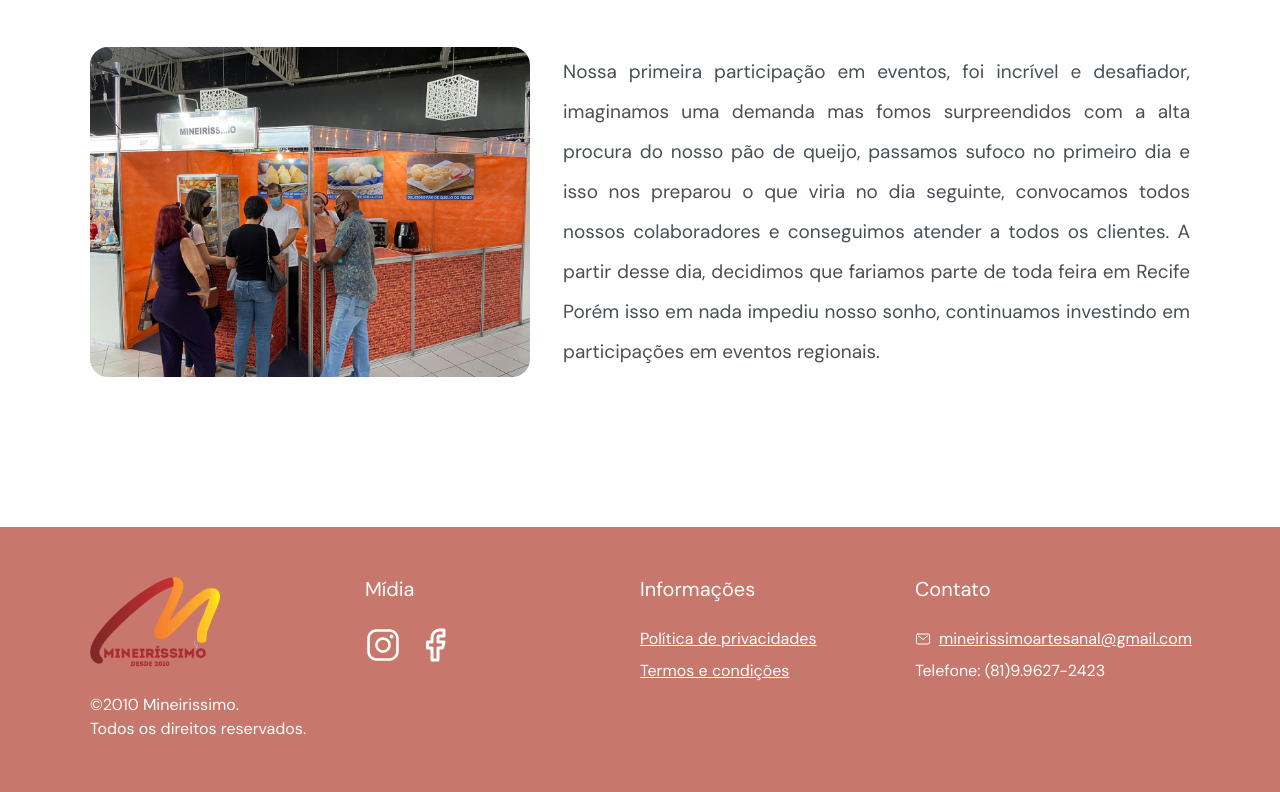
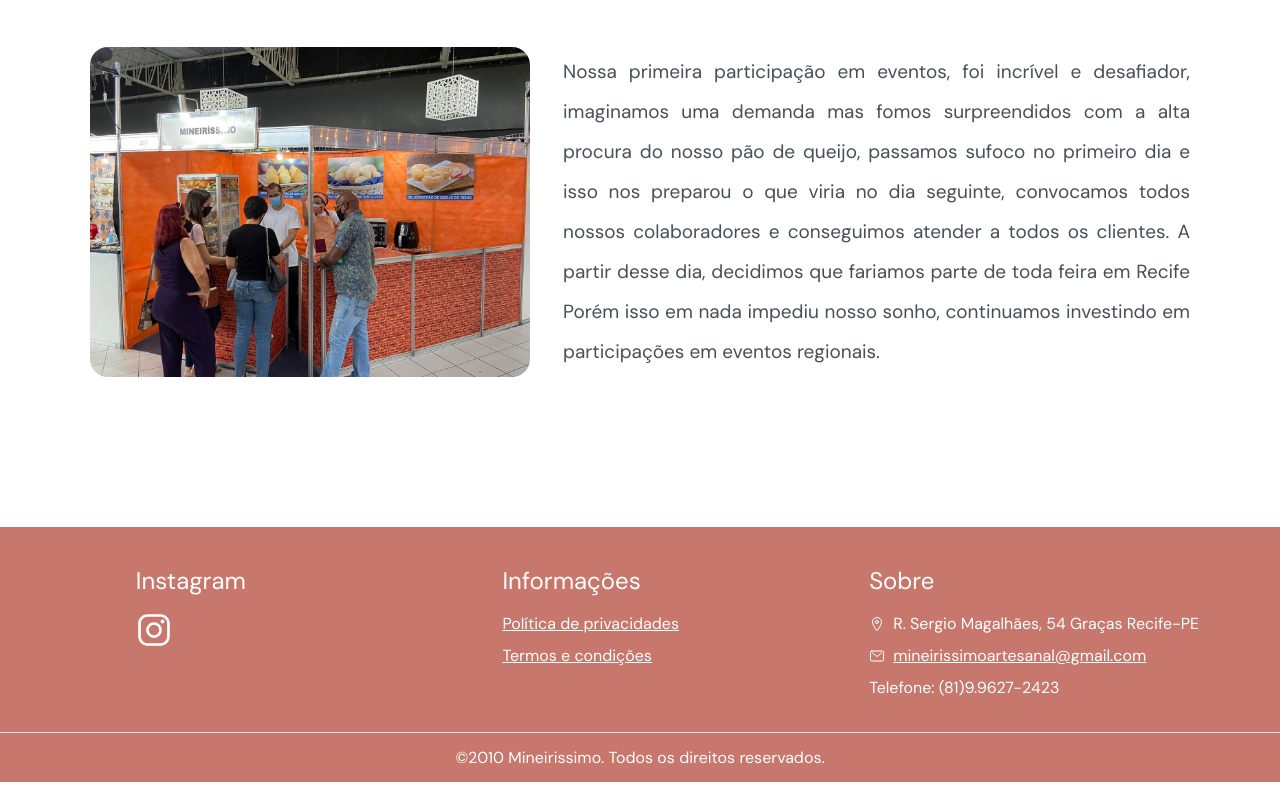
Before and after one commit to HenriquedaFonte/mineirissimo, a Next.js app: page / in a window 1280 px wide. Shown: the part 5613-6405 px from the top of the page. Built offline with nearby package versions, Linux system fonts and the light colour scheme.

Commit message:
feat: base footer for desktop

```diff
--- a/src/components/Footer/footer.module.scss
+++ b/src/components/Footer/footer.module.scss
@@ -7,7 +7,7 @@
 
   text-align: center;
 
-  padding: 50px 0;
+  padding: 40px 0 0 0;
 }
 
 .container {
@@ -16,7 +16,7 @@
   display: flex;
   flex-direction: row;
   align-items: center;
-  justify-content: space-between;
+  justify-content: space-around;
 
   margin: 0 auto;
 }
@@ -26,8 +26,14 @@
   display: flex;
   flex-direction: column;
   align-items: flex-start;
+}
 
-  gap: 26px;
+.contentTitle {
+  color: $color--white;
+  font-size: 24px;
+  font-weight: 400;
+
+  margin-bottom: 16px;
 }
 
 .logoContainer {
@@ -40,11 +46,6 @@
 .logo {
   width: 100%;
   height: 100%;
-}
-
-.rights {
-  color: $color--white;
-  text-align: start;
 }
 
 .socialLinksList {
@@ -62,16 +63,13 @@
   font-size: 36px;
 }
 
-.contentTitle {
-  color: $color--white;
-  font-size: 20px;
-  font-weight: 400;
-}
+.list {
+  width: max-content;
 
-.list {
   display: flex;
   flex-direction: column;
   align-items: flex-start;
+
   gap: 8px;
 }
 
@@ -93,3 +91,15 @@
 
   gap: 8px;
 }
+
+.contentRights {
+  height: 50px;
+  display: flex;
+  justify-content: center;
+  align-items: center;
+
+  margin: 0 auto;
+  border-top: 1px solid $color--gray-2;
+
+  color: $color--white;
+}
--- a/src/components/Footer/index.js
+++ b/src/components/Footer/index.js
@@ -1,30 +1,18 @@
 import Image from "next/image";
 import styles from "./footer.module.scss";
 
-import { IoLogoInstagram, IoMailOutline } from "react-icons/io5";
-import { FiFacebook } from "react-icons/fi";
-
-import Logo from "../../assets/icons/logo.png";
+import {
+  IoLogoInstagram,
+  IoMailOutline,
+  IoLocationOutline,
+} from "react-icons/io5";
 
 export function Footer() {
   return (
     <footer className={styles.footer}>
       <div className={styles.container}>
         <div class={`${styles.content} col-3`}>
-          <header className={styles.logoContainer}>
-            <Image
-              className={styles.logo}
-              src={Logo}
-              alt="Logotipo da Mineiríssimo"
-            />
-          </header>
-          <div className={styles.rights}>
-            <p>©2010 Mineirissimo.</p>
-            <p>Todos os direitos reservados.</p>
-          </div>
-        </div>
-        <div class={`${styles.content} col-3`}>
-          <h5 className={styles.contentTitle}>Mídia</h5>
+          <h5 className={styles.contentTitle}>Instagram</h5>
           <ul className={styles.socialLinksList}>
             <li className={styles.sociaLlink}>
               <a
@@ -32,11 +20,6 @@ export function Footer() {
                 href="http://instagram.com/mineirissimo.recife"
               >
                 <IoLogoInstagram />
-              </a>
-            </li>
-            <li className={styles.sociaLlink}>
-              <a target="_blank" href="http://facebook.com/mineirissimo.recife">
-                <FiFacebook />
               </a>
             </li>
           </ul>
@@ -59,8 +42,13 @@ export function Footer() {
         </div>
 
         <div class={`${styles.content} col-3`}>
-          <h5 className={styles.contentTitle}>Contato</h5>
+          <h5 className={styles.contentTitle}>Sobre</h5>
           <ul className={styles.list}>
+            <li className={styles.item}>
+              <IoLocationOutline />
+              R. Sergio Magalhães, 54 Graças Recife-PE
+            </li>
+
             <li className={styles.item}>
               <a href="mailto:mineirissimoartesanal@gmail.com" target="_blank">
                 <IoMailOutline />
@@ -72,6 +60,10 @@ export function Footer() {
           </ul>
         </div>
       </div>
+
+      <div className={styles.contentRights}>
+        <p>©2010 Mineirissimo. Todos os direitos reservados.</p>
+      </div>
     </footer>
   );
 }
```
Also changed, not shown: src/api/index.js (added, +48 -0 lines).
